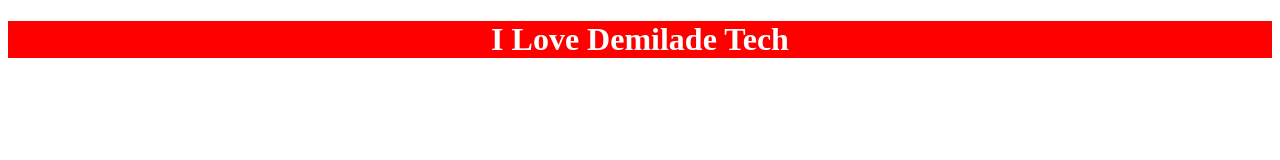
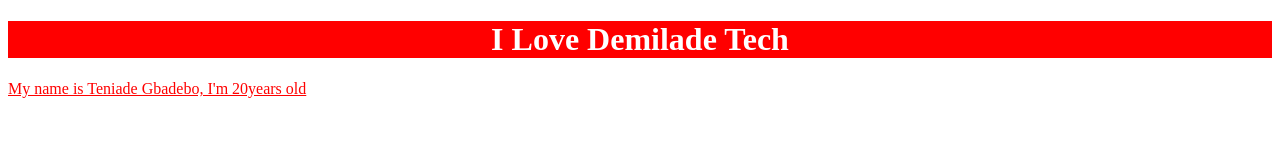
Before and after one commit to teghatee/practice, a plain HTML site: page index.html in a window 1280 px wide. Drawn offline with Linux system fonts and the light colour scheme.

Commit message:
feat: add style and span

```diff
--- a/index.html
+++ b/index.html
@@ -7,5 +7,6 @@
 </head>
 <body>
   <h1 style="background-color: red; color: white; text-align: center;" >I Love Demilade Tech</h1>
+  <span style="color: red; text-align: center; text-decoration: underline;">My name is Teniade Gbadebo, I'm 20years old</span>
 </body>
 </html>
```
